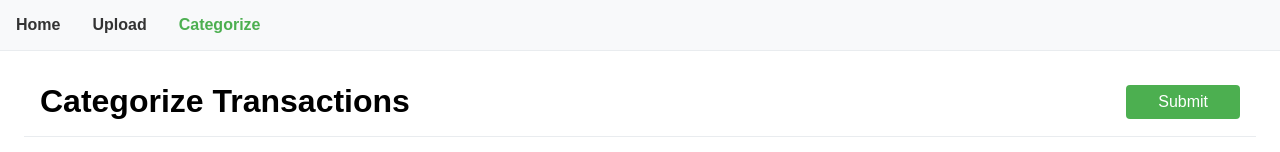
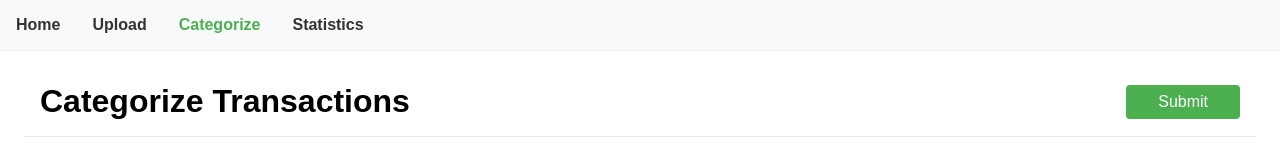
Before and after one commit to shrfrn/CheckIt, a plain HTML site: page front/categorize.html in a window 1280 px wide. Shown: the top 152 px of the page. Drawn offline with Linux system fonts and the light colour scheme; no server answers.

Commit message:
Add stats page link to nav across all pages

```diff
--- a/front/categorize.html
+++ b/front/categorize.html
@@ -12,6 +12,7 @@
             <li><a href="index.html" class="nav-link">Home</a></li>
             <li><a href="upload.html" class="nav-link">Upload</a></li>
             <li><a href="categorize.html" class="nav-link active">Categorize</a></li>
+            <li><a href="stats.html" class="nav-link">Statistics</a></li>
         </ul>
     </nav>
 
```
Also changed, not shown: front/index.html (+1 -0 lines), front/upload.html (+1 -0 lines).
